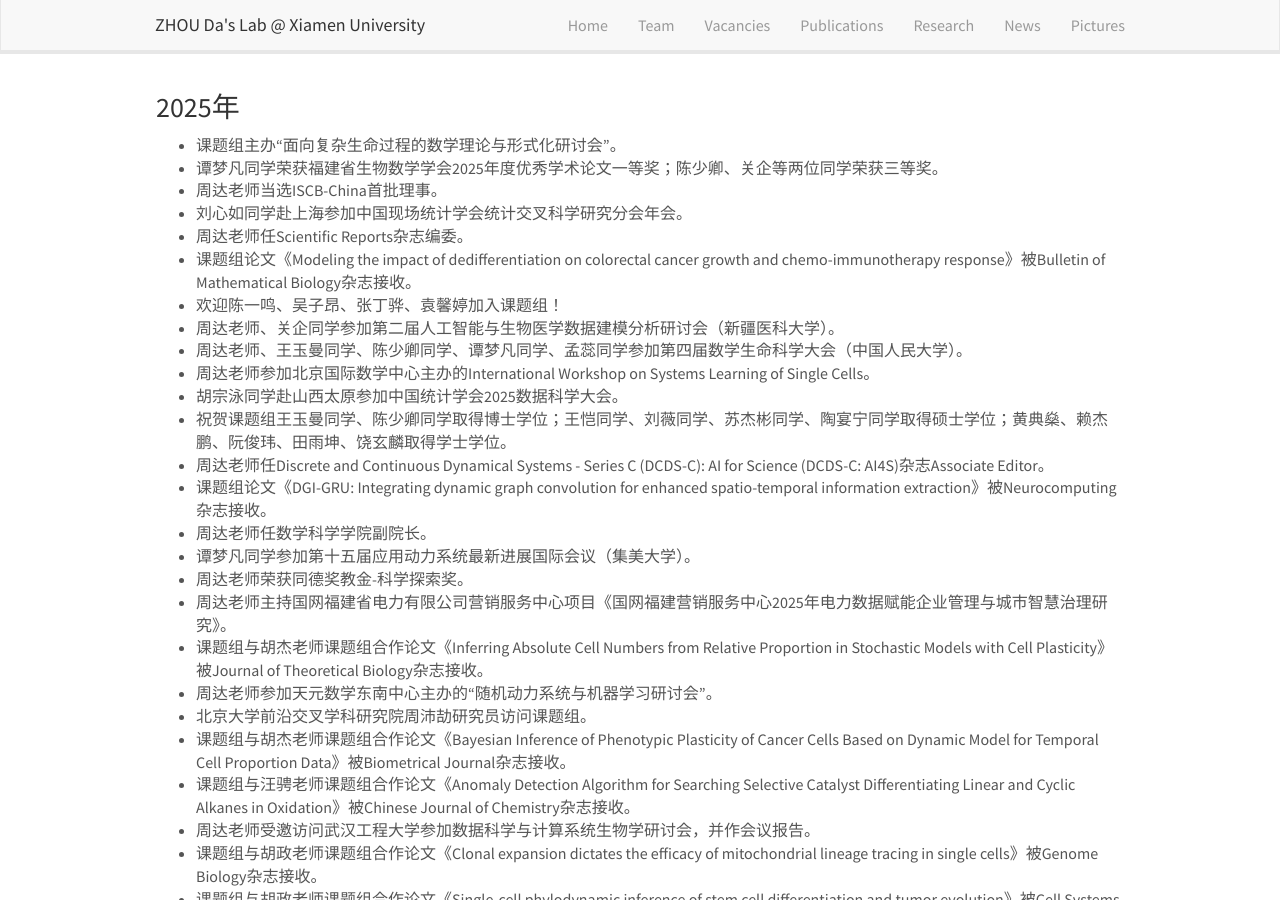
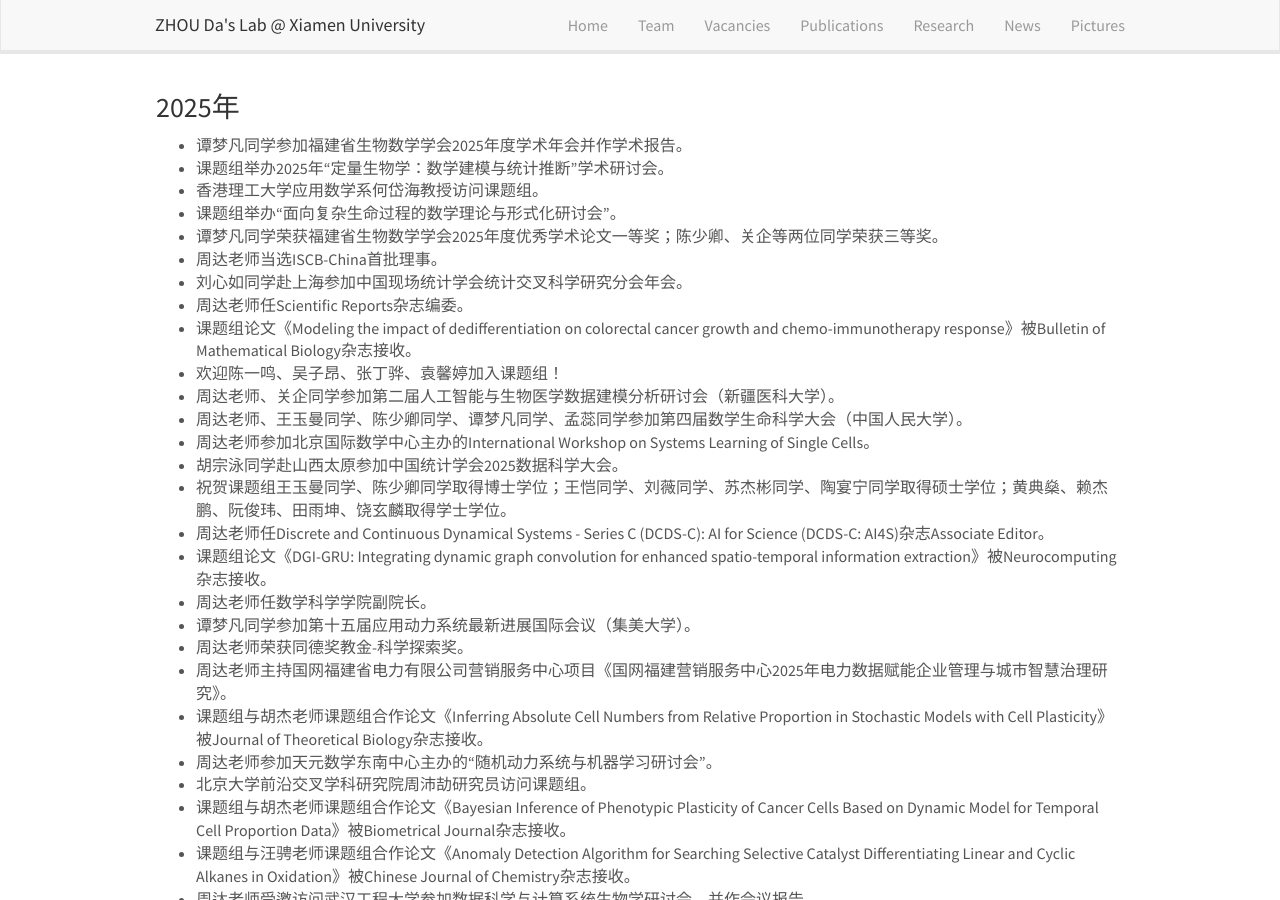
Before and after one commit to ZhouDaLab/zhoudalab.github.io, a Jekyll site: the page built from _pages/news.md, in a window 1280 px wide and 900 px high. Built offline with Jekyll 4.4.1, drawn with Linux system fonts in a browser that asks for light colours; nearby versions of some CDN libraries.

Commit message:
Update news.md

```diff
--- a/_pages/news.md
+++ b/_pages/news.md
@@ -8,7 +8,10 @@ permalink: /news/
 
 ### 2025年
 
-- 课题组主办“面向复杂生命过程的数学理论与形式化研讨会”。
+- 谭梦凡同学参加福建省生物数学学会2025年度学术年会并作学术报告。
+- 课题组举办2025年“定量生物学：数学建模与统计推断”学术研讨会。
+- 香港理工大学应用数学系何岱海教授访问课题组。
+- 课题组举办“面向复杂生命过程的数学理论与形式化研讨会”。
 - 谭梦凡同学荣获福建省生物数学学会2025年度优秀学术论文一等奖；陈少卿、关企等两位同学荣获三等奖。
 - 周达老师当选ISCB-China首批理事。
 - 刘心如同学赴上海参加中国现场统计学会统计交叉科学研究分会年会。
```
